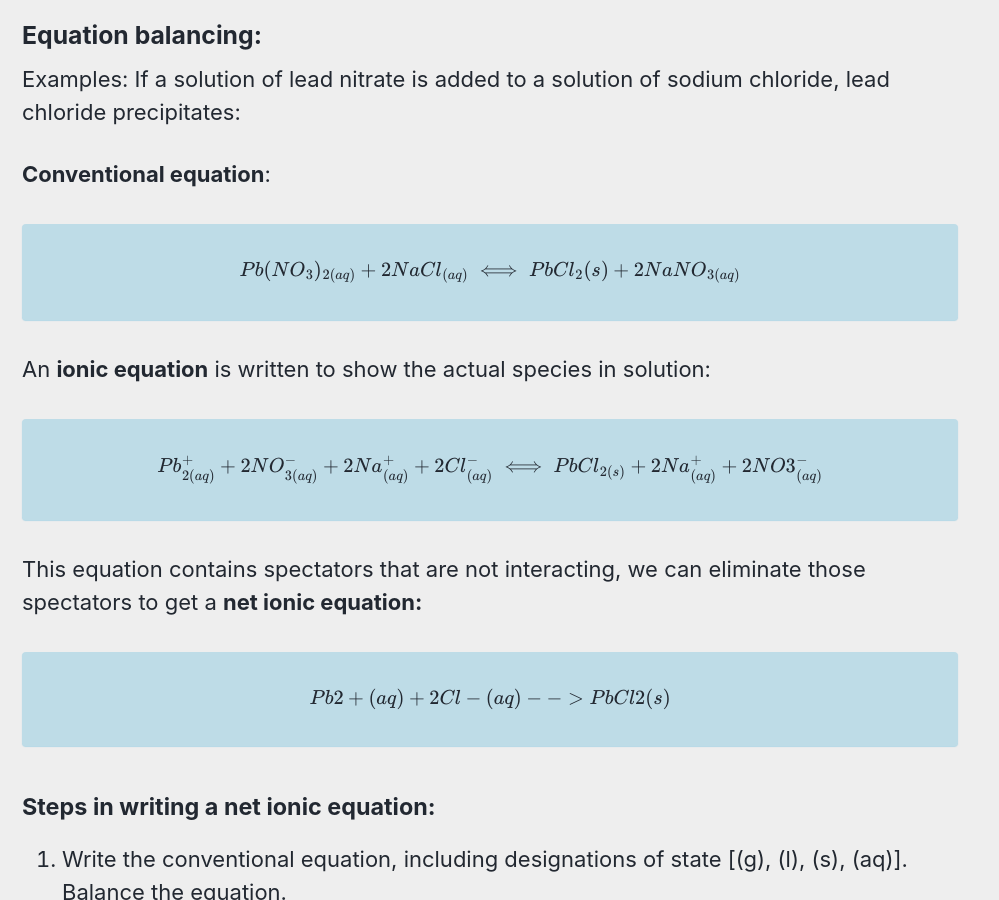
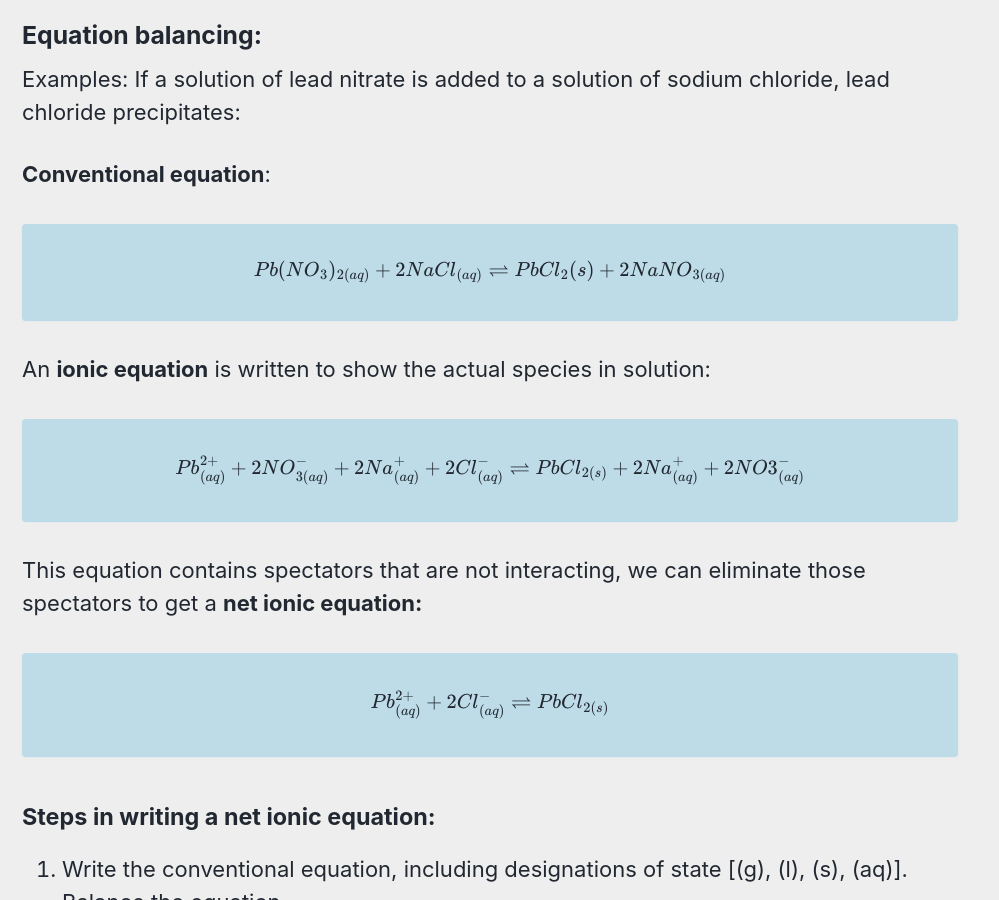
Before and after one commit to SethBushinsky/OCN623_Chemical_Oceanography, a Jekyll site: the page built from _pages/03_thermodynamics.md, in a window 1280 px wide and 900 px high, scrolled down 1338 px. Shown: the whole window, without its empty margins (0-999 px from the left). Built offline with Jekyll 4.4.1, drawn with Linux system fonts in a browser that asks for light colours; cached includes are drawn as plain includes; formulas are drawn with MathJax 3; some of the changed text lies outside the part shown.

Commit message:
Update 03_thermodynamics.md

```diff
--- a/_pages/03_thermodynamics.md
+++ b/_pages/03_thermodynamics.md
@@ -30,17 +30,17 @@ If a solution of lead nitrate is added to a solution of sodium chloride, lead ch
 
 **Conventional equation**:
 
-$$Pb(NO_3)_{2(aq)} + 2NaCl_{(aq)} \iff PbCl_2(s) + 2 NaNO_{3(aq)}$$
+$$Pb(NO_3)_{2(aq)} + 2NaCl_{(aq)} \rightleftharpoons PbCl_2(s) + 2 NaNO_{3(aq)}$$
 {: .notice--primary}
 
 An **ionic equation** is written to show the actual species in solution:
 
-$$Pb^+_{2(aq)} + 2 NO^-_{3(aq)} + 2 Na^+_{(aq)} + 2 Cl^-_{(aq)} \iff PbCl_{2(s)} + 2 Na^+_{(aq)} + 2 NO3^-_{(aq)}$$
+$$Pb_{(aq)}^{2+} + 2 NO^-_{3(aq)} + 2 Na^+_{(aq)} + 2 Cl_{(aq)}^{-} \rightleftharpoons PbCl_{2(s)} + 2 Na_{(aq)}^+ + 2 NO3^-_{(aq)}$$
 {: .notice--primary}
 
 This equation contains spectators that are not interacting, we can eliminate those spectators to get a **net ionic equation:**
 
-$$Pb2+(aq) + 2 Cl-(aq) --> PbCl2(s)$$
+$$Pb^{2+}_{(aq)} + 2Cl^-_{(aq)} \rightleftharpoons PbCl_{2(s)}$$
 {: .notice--primary}
 
 #### Steps in writing a net ionic equation:
```
Also changed, not shown: other parts of _pages/03_thermodynamics.md (+2 -2 lines).
